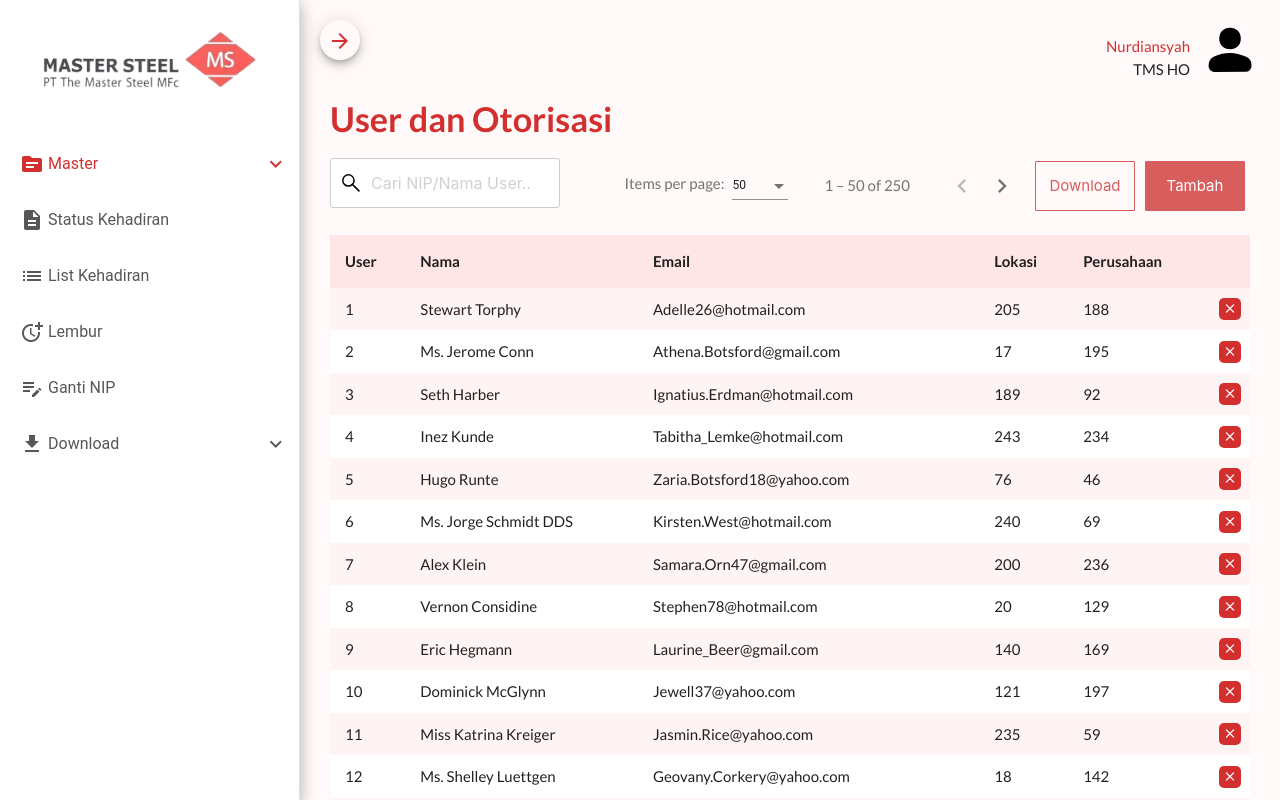
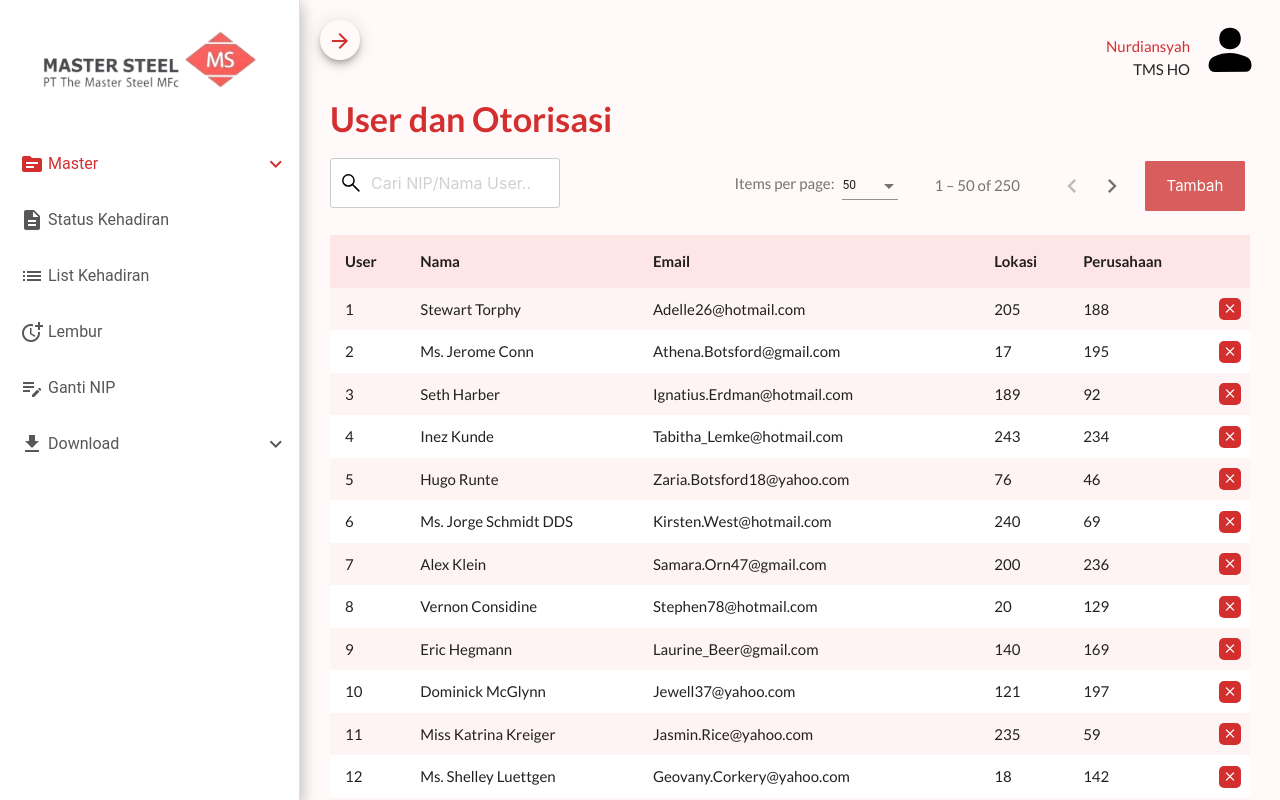
Before and after one commit to arssnndr/fe-hris, an Angular app: page /user in a window 1280 px wide. Built offline with nearby package versions, Linux system fonts and the light colour scheme; data requests are answered from the project's data file.

Commit message:
Delete download button in 'user dan otorisasi'

```diff
--- a/src/app/components/master/user/user.component.html
+++ b/src/app/components/master/user/user.component.html
@@ -26,11 +26,6 @@
               [pageIndex]="pageIndex"
             >
             </mat-paginator>
-          </li>
-          <li>
-            <button class="download waves-effect waves-dark transparent">
-              Download
-            </button>
           </li>
           <li>
             <button
```
